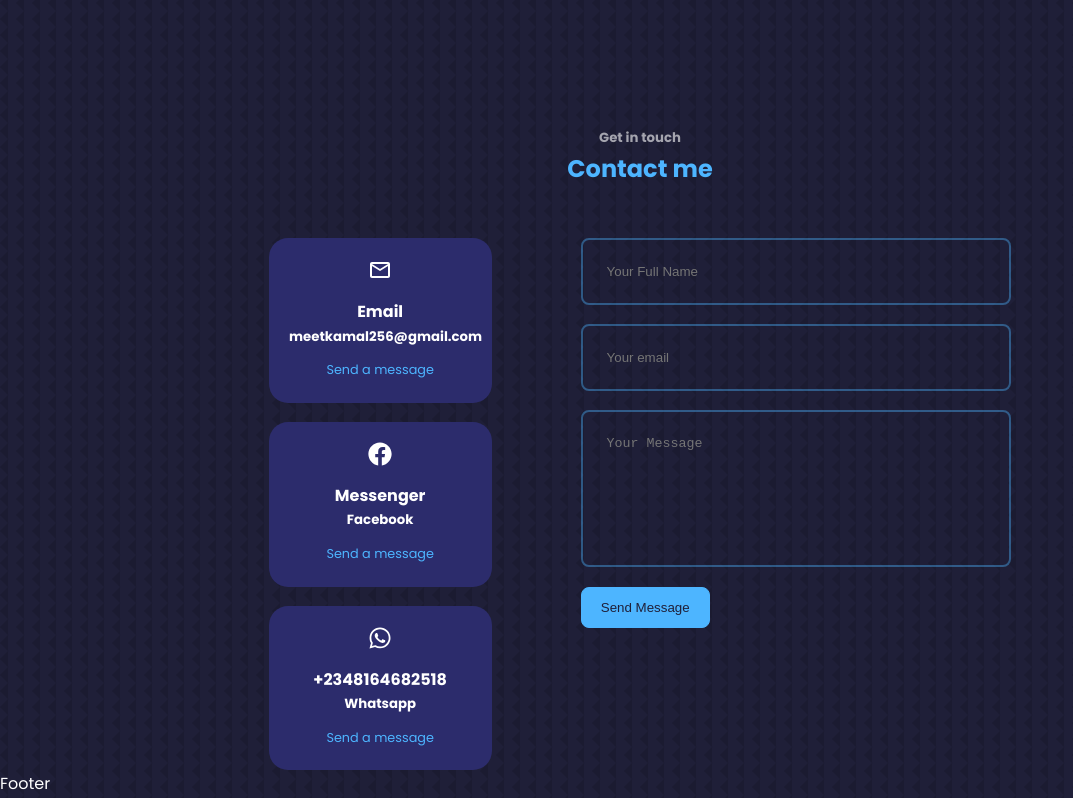
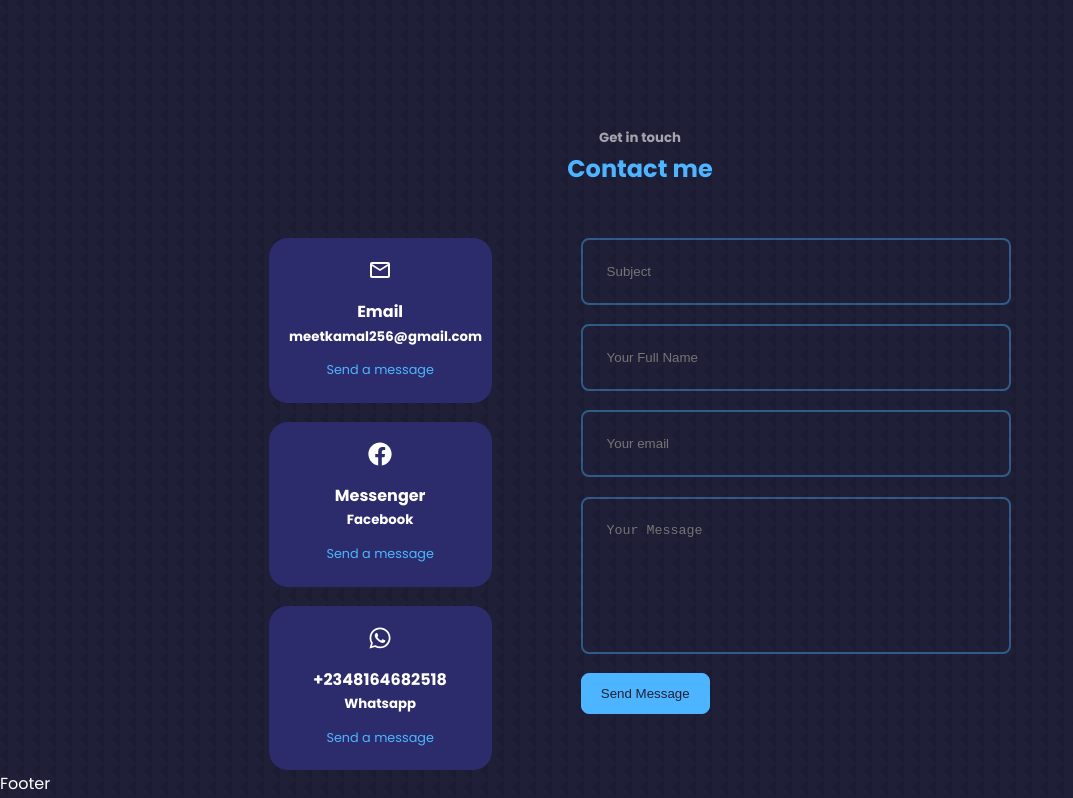
Before and after one commit to Meetkamal256/portfolio-website-template, a React (Create React App) app in the folder react-portfolio/: page / in a window 1280 px wide. Shown: the part 4181-4979 px from the top of the page, without its empty margins (0-1073 px from the left). Built offline with nearby package versions, Linux system fonts and the light colour scheme.

Commit message:
contact component done

```diff
--- a/react-portfolio/package.json
+++ b/react-portfolio/package.json
@@ -3,6 +3,7 @@
   "version": "0.1.0",
   "private": true,
   "dependencies": {
+    "emailjs-com": "^3.2.0",
     "prettier": "^3.2.5",
     "react": "^18.2.0",
     "react-dom": "^18.2.0",
--- a/react-portfolio/src/components/contact/Contact.jsx
+++ b/react-portfolio/src/components/contact/Contact.jsx
@@ -4,8 +4,33 @@ import { MdOutlineMail } from "react-icons/md";
 import { FaFacebook } from "react-icons/fa";
 import { IoLogoInstagram } from "react-icons/io5";
 import { FaWhatsapp } from "react-icons/fa";
+import { useRef } from "react";
+import emailjs from "emailjs-com";
 
 const Contact = () => {
+  const form = useRef();
+
+  const sendEmail = (e) => {
+    e.preventDefault();
+
+    emailjs
+      .sendForm(
+        "service_2ogmm1b",
+        "template_josz0cx",
+        form.current,
+        "POu4bDbuzeJysOrsS"
+      )
+      .then(
+        () => {
+          console.log("SUCCESS!");
+        },
+        (error) => {
+          console.log("FAILED...", error.text);
+        }
+      );
+    e.target.reset();
+  };
+
   return (
     <section id="contact">
       <h5>Get in touch</h5>
@@ -38,14 +63,20 @@ const Contact = () => {
           </article>
         </div>
         {/* END OF CONTACT OPTION */}
-        <form action="">
+        <form ref={form} onSubmit={sendEmail}>
+          <input type="text" name="subject" placeholder="Subject" required />
           <input
             type="text"
-            name="name"
+            name="to_name"
             placeholder="Your Full Name"
             required
           />
-          <input type="email" name="email" placeholder="Your email" required />
+          <input
+            type="email"
+            name="from_name"
+            placeholder="Your email"
+            required
+          />
           <textarea
             name="message"
             rows="7"
```
Also changed, not shown: 1 other file (tests, documents, lock files or other folders).
